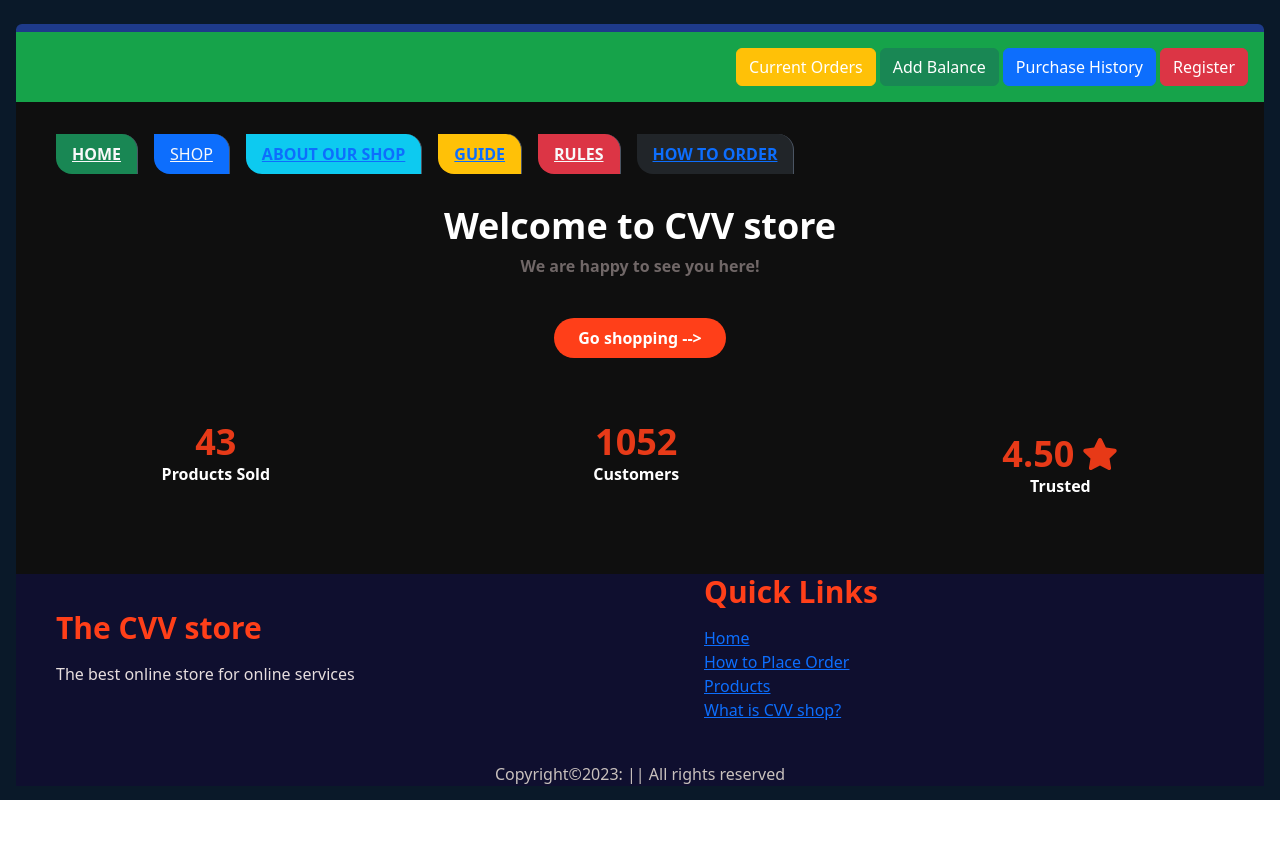
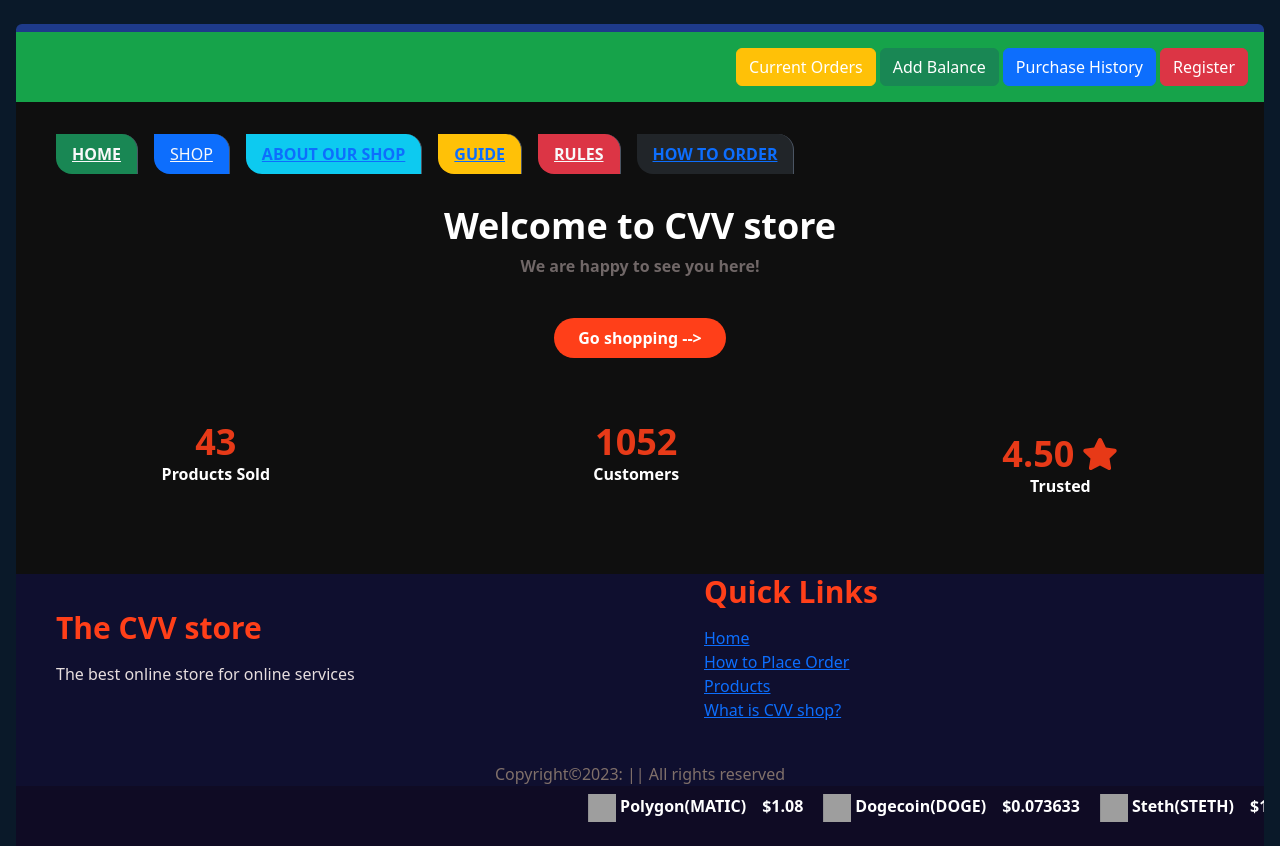
Before and after one commit to Kincaid-kroos/Leslie-Shop, a React (Vite) app in the folder lesshop/: page / in a window 1280 px wide. Before the commit the page ends 800 px from the top, so only its background shows below. Built offline with nearby package versions, Linux system fonts and the light colour scheme; grey boxes are pictures that could not be loaded.

Commit message:
how to place orders

```diff
--- /dev/null
+++ b/lesshop/src/Components/Hocs/data.jsx
@@ -0,0 +1,75 @@
+const footerData = [
+
+
+    {
+    img: "https://assets.coingecko.com/coins/images/4713/thumb/matic-token-icon.png",
+    nameA: "Polygon",
+    nameB: "(MATIC)",
+    valuewallet: "$1.08"
+    },
+
+    {
+    img: "https://assets.coingecko.com/coins/images/5/thumb/dogecoin.png",
+    nameA: "Dogecoin",
+    nameB: "(DOGE)",
+    valuewallet: "$0.073633"
+    },
+
+    {
+    img: "https://assets.coingecko.com/coins/images/13442/thumb/steth_logo.png",
+    nameA: "Steth",
+    nameB: "(STETH)",
+    valuewallet: "$1,753.48"
+    },
+
+    {
+        img : "https://assets.coingecko.com/coins/images/1/thumb/bitcoin.png",
+        nameA :"Bitcoin",
+        nameB : "(BTC)",
+        valuewallet : "$0.000584",
+        },
+
+    {
+    img: "https://assets.coingecko.com/coins/images/975/thumb/cardano.png",
+    nameA: "Cardano",
+    nameB: "(ADA)",
+    valuewallet: "$0.350069"
+    },
+
+    {
+    img: "https://assets.coingecko.com/coins/images/44/thumb/xrp-symbol-white-128.png",
+    nameA: "XRP",
+    nameB: "(XRP)",
+    valuewallet: "$0.460189"
+    },
+
+    {
+    nameA: "USDCoin",
+    img: "https://assets.coingecko.com/coins/images/6319/thumb/USD_Coin_icon.png",
+    nameB: "(USDC)",
+
+    },
+
+    {
+    img: "https://assets.coingecko.com/coins/images/825/thumb/bnb-icon2_2x.png",
+    nameA: "BNB",
+    nameB: "(BNB)",
+    valuewallet: "$327.38"
+    },
+
+    {
+    img: "https://assets.coingecko.com/coins/images/325/thumb/Tether.png",
+    nameA: "Tether",
+    nameB: "(USDT)",
+    valuewallet: "$1.00"
+    },
+
+    {
+    img: "https://assets.coingecko.com/coins/images/279/thumb/ethereum.png",
+    nameA: "Ethereum",
+    nameB: "(ETH)",
+    valuewallet: "$1,757.21"
+    }
+
+  ]
+  export default footerData
--- a/lesshop/src/Components/Hocs/footer.jsx
+++ b/lesshop/src/Components/Hocs/footer.jsx
@@ -1,7 +1,13 @@
+
 import { Link, NavLink } from "react-router-dom";
+import '../Styles/moving.css';
+import './data.jsx';
+import footerData from "./data.jsx";
 
 const Footer = () => {
   const timeline = new Date().getFullYear();
+
+
 
   return (
     <footer className="bg-[#0f0f2f] text-[#e7dede] mx-3">
@@ -30,10 +36,33 @@ const Footer = () => {
       </div>
 
 
-      <div className="flex flex-col md:mx-20 items-center text-[#c9c1bd] mt-10 ">
+      <div className="flex flex-col md:mx-20 items-center text-[#80706a] mt-10 ">
         Copyright©{timeline}: || All rights reserved
       </div>
-    </footer>
+
+
+        <div className=" text-white overflow-hidden bg-[#0f0b24]">
+          <ul className="animate-move space-x-16 md:space-x-12 p-2" style={{ width: '100%', display: 'flex' }}>
+            {footerData.map((data, index) => (
+              <li key={index} className="">
+                <div className="flex space-x-1">
+                <img className="h-7 w-7" src={data.img} alt={`bitcoin-${index}`}/>
+                  <b className="flex flex-nowrap space-x-4">
+                    <div rel="noopener noreferrer"   className="flex flex-nowrap" >
+                      {data.nameA} <span>{data.nameB}</span>
+                    </div>
+                    <span className="flex">{data.valuewallet}</span>
+                  </b>
+
+
+
+                </div>
+              </li>
+            ))}
+          </ul>
+        </div>
+
+      </footer>
   );
 };
 
--- a/lesshop/src/Components/Pages/Homepages/howTorder.jsx
+++ b/lesshop/src/Components/Pages/Homepages/howTorder.jsx
@@ -2,7 +2,41 @@
 
 const howTorder = () => {
   return (
-    <div>howTorder</div>
+
+  <div className="flex sm:flex-col  mx-3 bg-dark">
+
+        <div className="container bg-dark  items-start" >
+       <h2 className="text-[#ff3f19] mt-2">How to Place Orders on Our Products</h2>
+      <div className="mt-1">
+       <h4 className="btn btn-outline-success btn-block text-white mt-2">STEP 1. Choose product you want to buy or order AND CLICK BUY
+
+       </h4>
+
+
+       <h4 className="mt-4 btn btn-outline-success btn-block text-white ">STEP 2. On payment page, view order, check the amount for the product, note minimum deposit required is $150.</h4>
+
+       <h4 className="mt-4 btn btn-outline-success btn-block text-white">STEP 3. Copy address or scan QR code and pay the amount required or what is mentioned on the payment page</h4>
+       <p className="mt-4 btn btn-outline-success btn-block text-white">NOTE: PAYMENT MODE ACCEPTED IS VIA BITCOIN ONLY</p>
+
+       <h4 className="mt-4 btn btn-outline-success btn-block text-white">STEP 4. Wait for complete confirmation of the blockchain, then refresh the browser and check your account balance.</h4>
+
+       <h4 className="mt-4 btn btn-outline-success  text-white">STEP 5. Once you've added balance, your order will be processed successfully. Then click download and paste your receiving email.</h4>
+
+       <h4 className="text-danger btn btn-outline-success active text-white">If you need any help on how to order, simply chat support via the website chatbot</h4>
+       </div>
+       <button className="py-6 px-4 bg-[#ff3f19] text-white  mb-4 hover:bg-[#69cc56]
+       transition duration-300 ease-in-out rounded-tr-3xl rounded-bl-3xl">
+            <span className="font-bold">Go shopping --&gt;</span>
+          </button>
+
+   </div>
+
+
+
+</div>
+
+
+
   )
 }
 
--- /dev/null
+++ b/lesshop/src/Components/Styles/moving.css
@@ -0,0 +1,19 @@
+@keyframes move {
+    0% {
+      transform: translateX(100%);
+    }
+    100% {
+      transform: translateX(-100%);
+    }
+  }
+
+  .animate-move {
+    display: flex;
+    animation: move 20s linear infinite;
+  }
+  @media screen and (max-width: 600px) {
+    .animate-move {
+        display: flex;
+        animation: move 10s linear infinite;
+    }
+  }
```
Also changed, not shown: lesshop/vercel.json (added), 1 other file (tests, documents, lock files or other folders).
